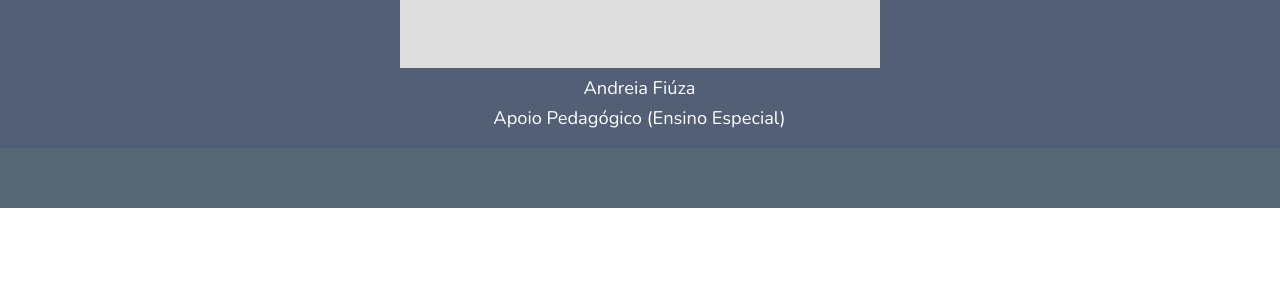
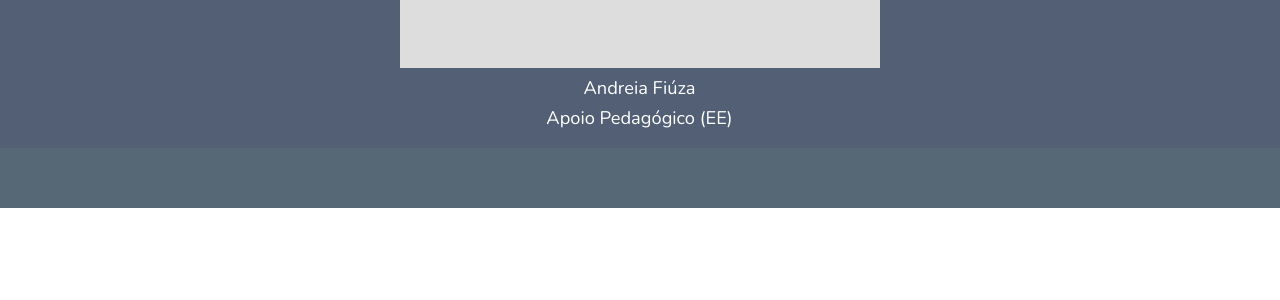
Before and after one commit to desafiios/desafiios.com, a Jekyll site: the page built from index.html, in a window 1280 px wide and 900 px high, scrolled down 5814 px. Shown: the part 154-454 px from the top of the window. Built offline with Jekyll 4.4.1, drawn with Linux system fonts in a browser that asks for light colours; nearby versions of some CDN libraries.

Commit message:
fix job desc size

```diff
--- a/_data/team.yml
+++ b/_data/team.yml
@@ -38,4 +38,4 @@
   image: team.jpg
   email: geral@desafiios.com
   phone: 224 946 762
-  job: Apoio Pedagógico (Ensino Especial)
+  job: Apoio Pedagógico (EE)
```
